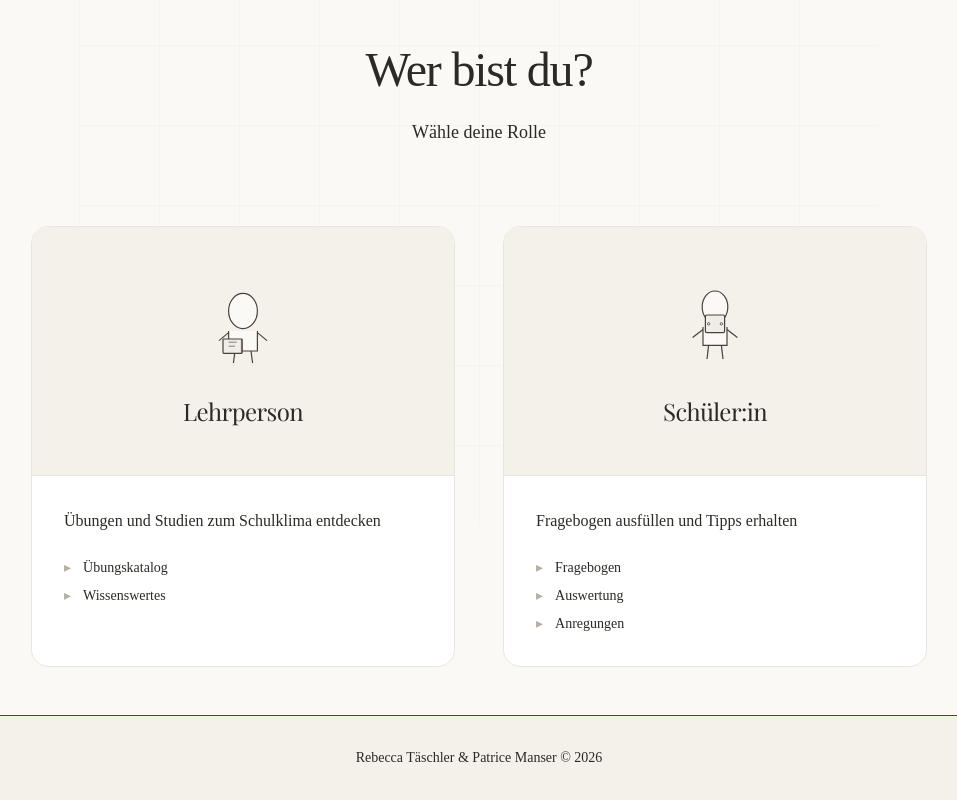
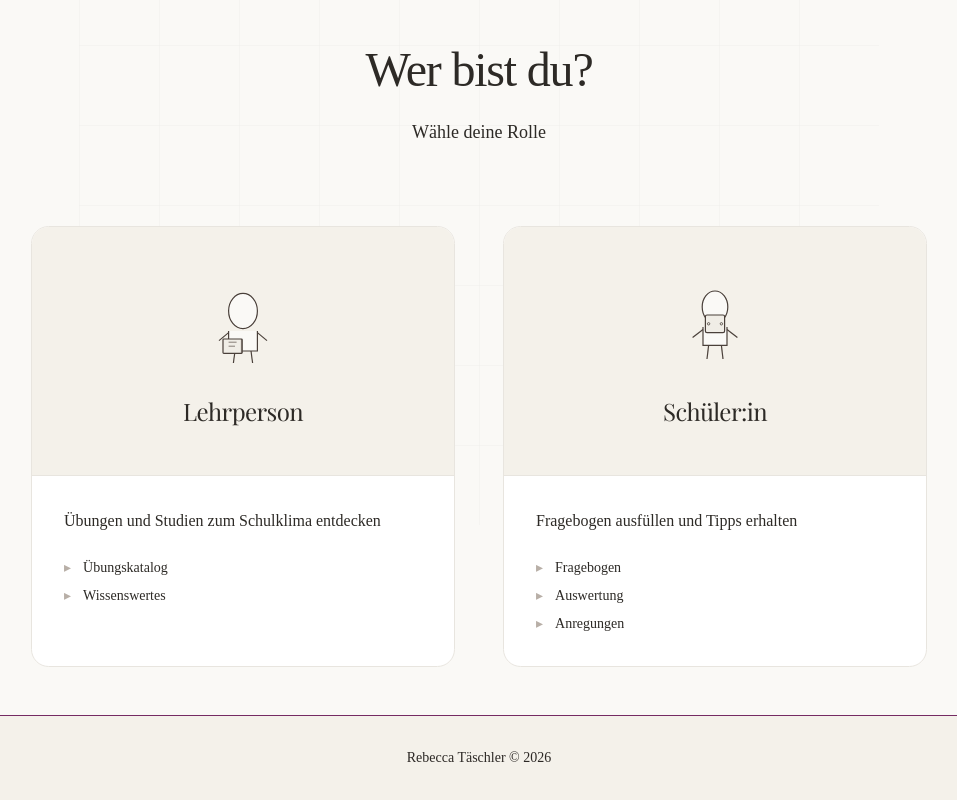
Before and after one commit to Gran07ST/klassenklima, a Next.js app: page / in a window 1280 px wide. Shown: the part 275-1075 px from the top of the page, without its empty margins (161-1118 px from the left). Built offline with nearby package versions, Linux system fonts and the light colour scheme; a web font is replaced by a local one.

Commit message:
Update Footer.tsx

```diff
--- a/components/layout/Footer.tsx
+++ b/components/layout/Footer.tsx
@@ -3,7 +3,7 @@ export default function Footer() {
     <footer className="py-8 px-6 bg-[#f4f1ea] border-t border-accent">
       <div className="max-w-4xl mx-auto text-center">
         <p className="text-\[#d4a344\] text-sm font-normal">
-          Rebecca Täschler & Patrice Manser &copy; 2026
+          Rebecca Täschler &copy; 2026
         </p>
       </div>
     </footer>
```
